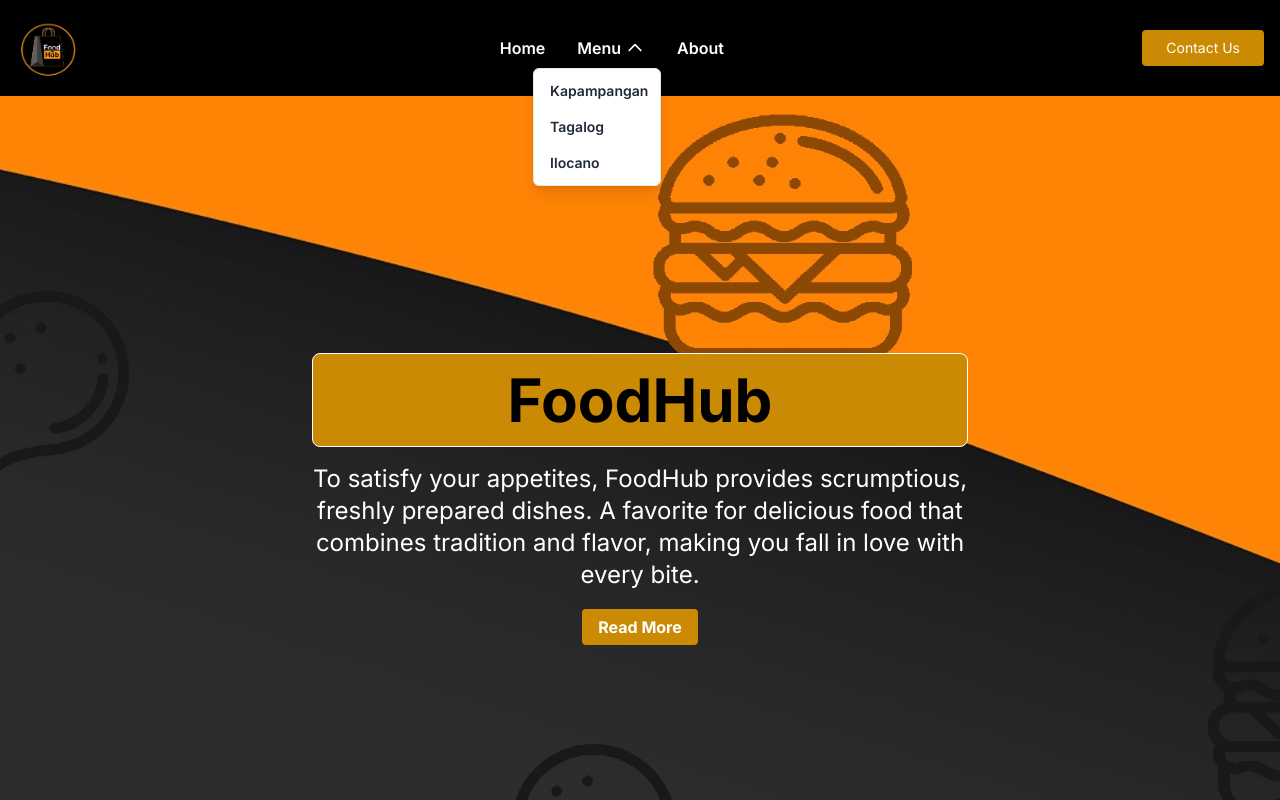
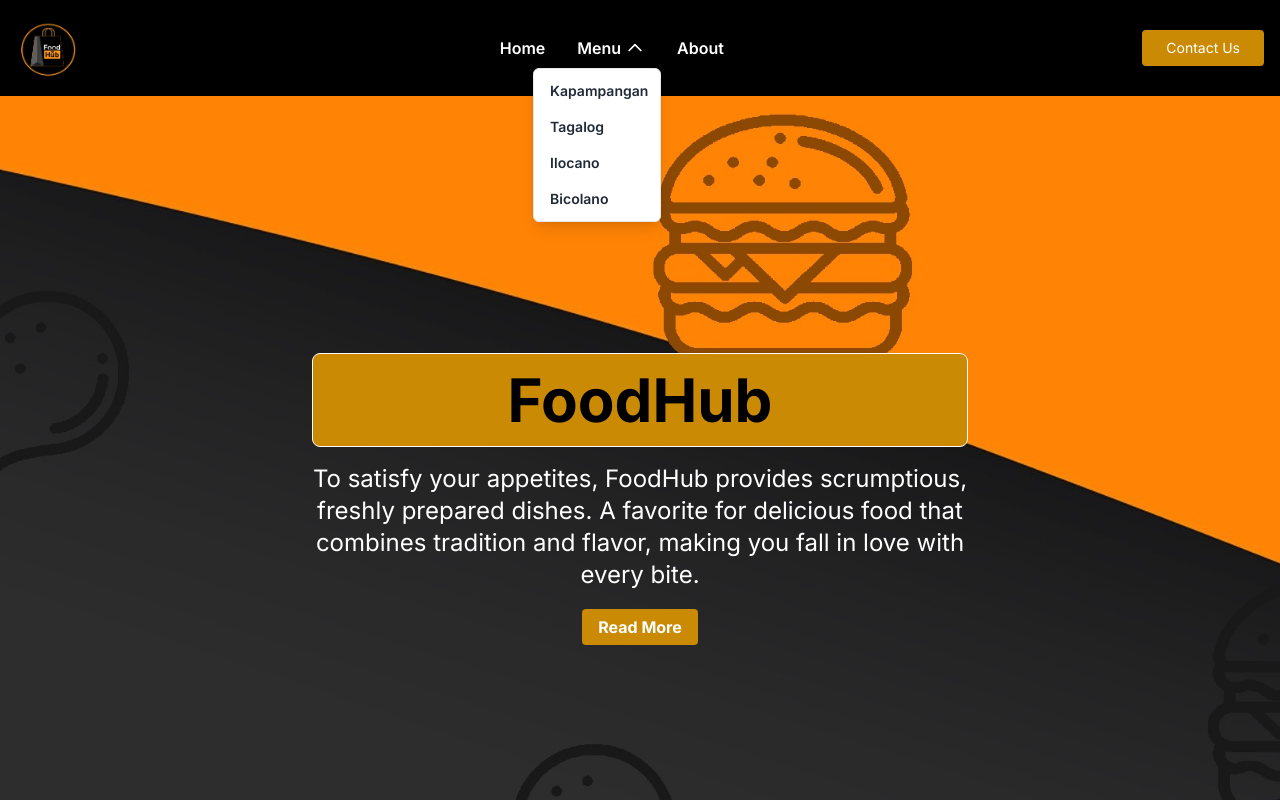
Before and after one commit to nugiwara12/food-ordering, a Next.js app: page / in a window 1280 px wide. Both pictures are taken after a click on the link "Menu". Shown: the top 800 px of the page. Built offline with nearby package versions, Linux system fonts and the light colour scheme.

Commit message:
add link of the bicolano menu page for see all the render menu list

```diff
--- a/components/Navbar/NavbarOutside.js
+++ b/components/Navbar/NavbarOutside.js
@@ -131,6 +131,12 @@
                   >
                     Ilocano
                   </a>
+                  <a
+                    href="/Home/Menu/Bicolano"
+                    className="block px-4 py-2 text-sm text-gray-800 font-semibold hover:bg-yellow-600 hover:text-white"
+                  >
+                    Bicolano
+                  </a>
                 </div>
               )}
             </div>
@@ -246,6 +252,12 @@
                     >
                       Ilocano
                     </a>
+                    <a
+                      href="/Home/Menu/Bicolano"
+                      className="block px-4 py-2 text-sm text-black font-semibold hover:bg-yellow-600 hover:text-gray-200"
+                    >
+                      Bicolano
+                    </a>
                   </div>
                 )}
               </div>
```
